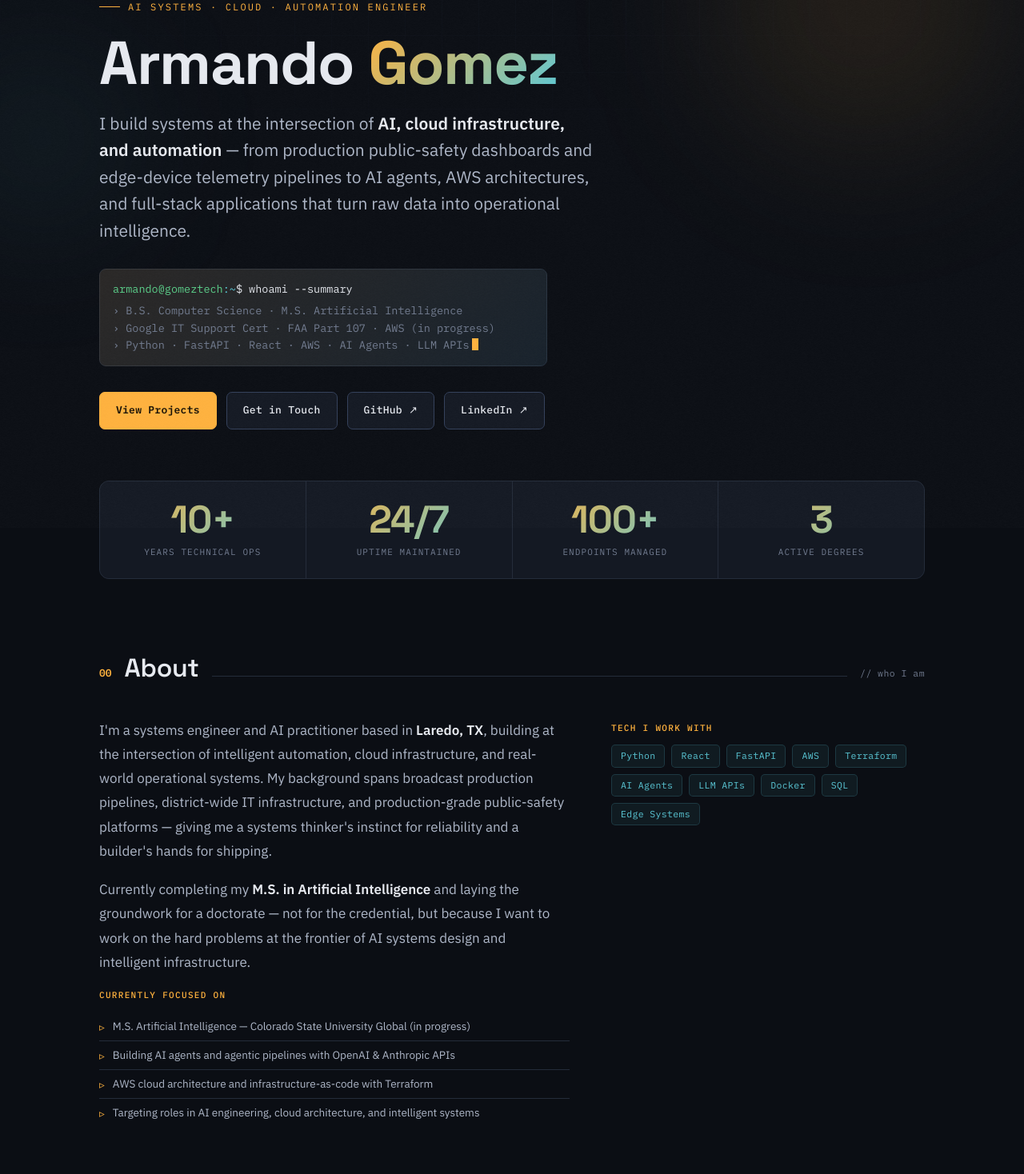
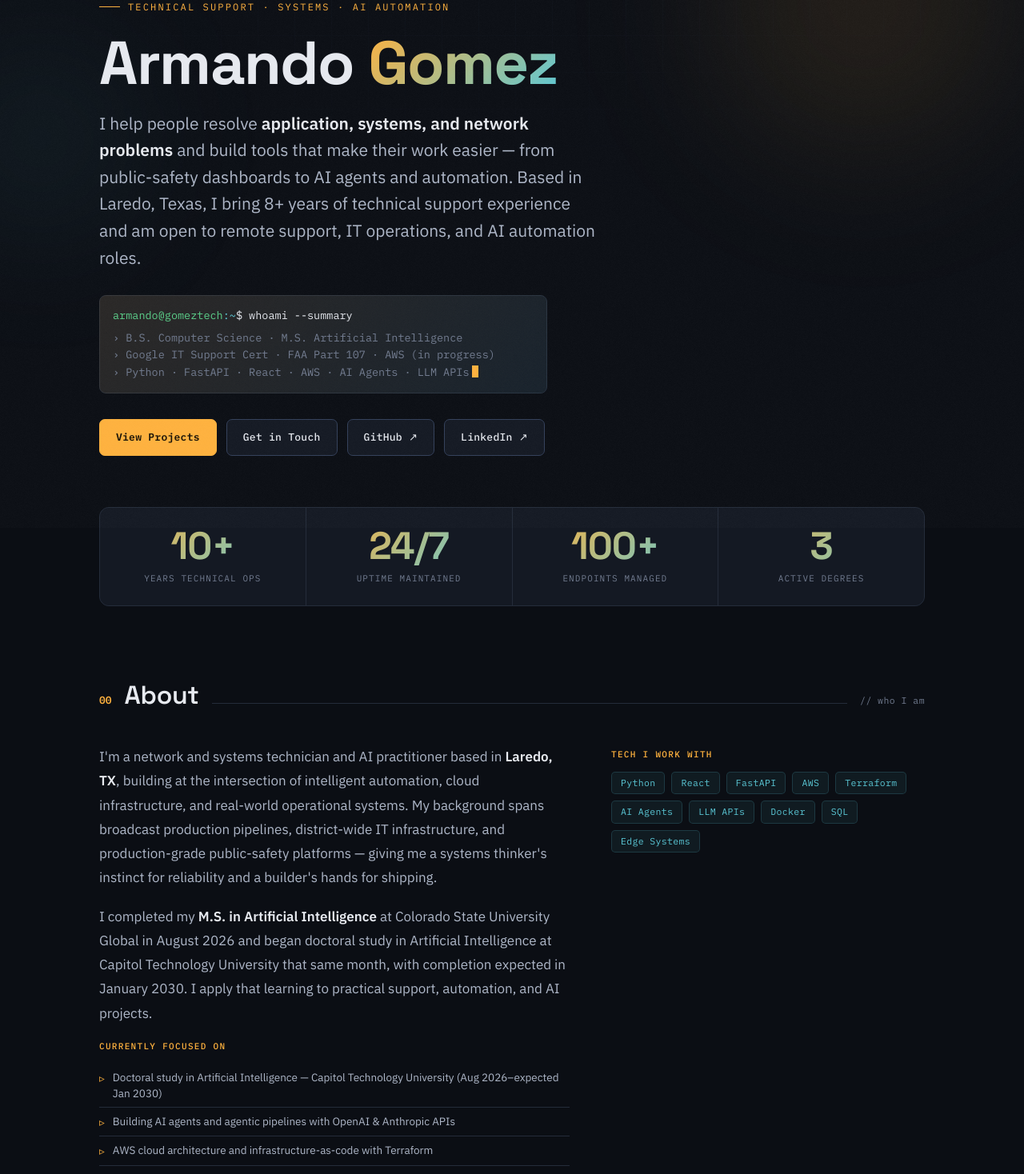
Before and after one commit to ArmandoSNHU/gomeztech-dev, a React (Vite) app: page / in a window 1280 px wide. Shown: the part 140-1608 px from the top of the page at 80% size. Built offline with nearby package versions, Linux system fonts and the light colour scheme; no server answers.

Commit message:
Update portfolio education and support role focus; production build passes

```diff
--- a/src/components/About.jsx
+++ b/src/components/About.jsx
@@ -2,10 +2,10 @@ import { useEffect, useRef } from 'react';
 import { gsap } from '../lib/gsap';
 
 const FOCUS = [
-  'M.S. Artificial Intelligence — Colorado State University Global (in progress)',
+  'Doctoral study in Artificial Intelligence — Capitol Technology University (Aug 2026–expected Jan 2030)',
   'Building AI agents and agentic pipelines with OpenAI & Anthropic APIs',
   'AWS cloud architecture and infrastructure-as-code with Terraform',
-  'Targeting roles in AI engineering, cloud architecture, and intelligent systems',
+  'Open to remote technical support, application support, IT operations, and AI automation roles',
 ];
 
 const TAGS = [
@@ -44,7 +44,7 @@ export default function About() {
         <div className="about-grid">
           <div className="about-text">
             <p className="about-intro">
-              I'm a systems engineer and AI practitioner based in <b>Laredo, TX</b>, building
+              I'm a network and systems technician and AI practitioner based in <b>Laredo, TX</b>, building
               at the intersection of intelligent automation, cloud infrastructure, and
               real-world operational systems. My background spans broadcast production
               pipelines, district-wide IT infrastructure, and production-grade public-safety
@@ -52,10 +52,10 @@ export default function About() {
               builder's hands for shipping.
             </p>
             <p className="about-intro">
-              Currently completing my <b>M.S. in Artificial Intelligence</b> and laying the
-              groundwork for a doctorate — not for the credential, but because I want to work
-              on the hard problems at the frontier of AI systems design and intelligent
-              infrastructure.
+              I completed my <b>M.S. in Artificial Intelligence</b> at Colorado State University
+              Global in August 2026 and began doctoral study in Artificial Intelligence at
+              Capitol Technology University that same month, with completion expected in
+              January 2030. I apply that learning to practical support, automation, and AI projects.
             </p>
 
             <h4 className="about-sub">Currently focused on</h4>
--- a/src/components/Experience.jsx
+++ b/src/components/Experience.jsx
@@ -3,8 +3,8 @@ import { gsap } from '../lib/gsap';
 
 const JOBS = [
   {
-    role: 'AI Systems & Technical Operations Engineer',
-    org: 'Laredo Police Department — Public Safety Technology Division',
+    role: 'Network & Systems Technician',
+    org: 'City of Laredo Police Department — Real-Time Crime Center',
     meta: 'Jan 2025 — Present · Laredo, TX',
     bullets: [
       'Architect and maintain edge-computing and surveillance infrastructure — Flock Safety cameras, Axon body-worn devices, and UAV systems — streaming real-time telemetry into operational intelligence dashboards.',
@@ -15,7 +15,7 @@ const JOBS = [
     ],
   },
   {
-    role: 'Technical Systems Engineer',
+    role: 'ITV Technician III / Technical Systems Support',
     org: 'Laredo Independent School District',
     meta: '2018 — Jan 2025 · Laredo, TX',
     bullets: [
@@ -24,7 +24,7 @@ const JOBS = [
     ],
   },
   {
-    role: 'Technical Workflow Lead',
+    role: 'Chief Photographer / Technical Workflow Lead',
     org: 'KGNS-TV (Gray Television)',
     meta: 'Mar 2015 — Jan 2018 · Laredo, TX',
     bullets: [
@@ -71,7 +71,7 @@ export default function Experience() {
           <span className="sec-num">03</span>
           <h2 className="sec-title">Experience</h2>
           <span className="sec-rule" />
-          <span className="sec-tag">// 10+ yrs systems & AI ops</span>
+          <span className="sec-tag">// technical support · systems · operations</span>
         </div>
 
         <div className="xp">
--- a/src/components/Footer.jsx
+++ b/src/components/Footer.jsx
@@ -27,7 +27,7 @@ export default function Footer() {
           <p className="foot-cta-label">What's next?</p>
           <h2 className="foot-cta-h2">Get In Touch</h2>
           <p className="foot-cta-body">
-            Open to AI engineering, cloud architecture, and intelligent systems roles.
+            Open to remote technical support, application support, IT operations, and AI automation roles.
             Whether you have an opportunity, a project, or just want to connect — my inbox
             is always open.
           </p>
--- a/src/components/Hero.jsx
+++ b/src/components/Hero.jsx
@@ -69,7 +69,7 @@ export default function Hero() {
       <div className="hero-orb hero-orb-2" aria-hidden="true" />
 
       <div className="wrap">
-        <div className="eyebrow hero-eyebrow">AI Systems · Cloud · Automation Engineer</div>
+        <div className="eyebrow hero-eyebrow">Technical Support · Systems · AI Automation</div>
 
         <h1>
           <span className="hero-h1-first">Armando </span>
@@ -77,10 +77,10 @@ export default function Hero() {
         </h1>
 
         <p className="lede hero-lede">
-          I build systems at the intersection of <b>AI, cloud infrastructure, and automation</b> —
-          from production public-safety dashboards and edge-device telemetry pipelines to
-          AI agents, AWS architectures, and full-stack applications that turn raw data into
-          operational intelligence.
+          I help people resolve <b>application, systems, and network problems</b> and build
+          tools that make their work easier — from public-safety dashboards to AI agents
+          and automation. Based in Laredo, Texas, I bring 8+ years of technical support
+          experience and am open to remote support, IT operations, and AI automation roles.
         </p>
 
         <div className="terminal hero-terminal" aria-hidden="true">
--- a/src/components/Resume.jsx
+++ b/src/components/Resume.jsx
@@ -43,15 +43,15 @@ export default function Resume() {
             <h3>Education</h3>
 
             <div className="edu-item">
-              <div className="edu-deg">Doctorate in Artificial Intelligence</div>
+              <div className="edu-deg">Doctoral Study in Artificial Intelligence</div>
               <div className="edu-school">Capitol Technology University — South Laurel, MD</div>
-              <div className="edu-date">Starting Aug 2026 — Jan 2030</div>
+              <div className="edu-date">In progress · Aug 2026 — Expected Jan 2030</div>
             </div>
 
             <div className="edu-item">
               <div className="edu-deg">M.S. Artificial Intelligence</div>
               <div className="edu-school">Colorado State University Global — Aurora, CO</div>
-              <div className="edu-date">Nov 2024 — Aug 2026</div>
+              <div className="edu-date">Completed Aug 2026 · Nov 2024 — Aug 2026</div>
             </div>
 
             <div className="edu-item">
```
